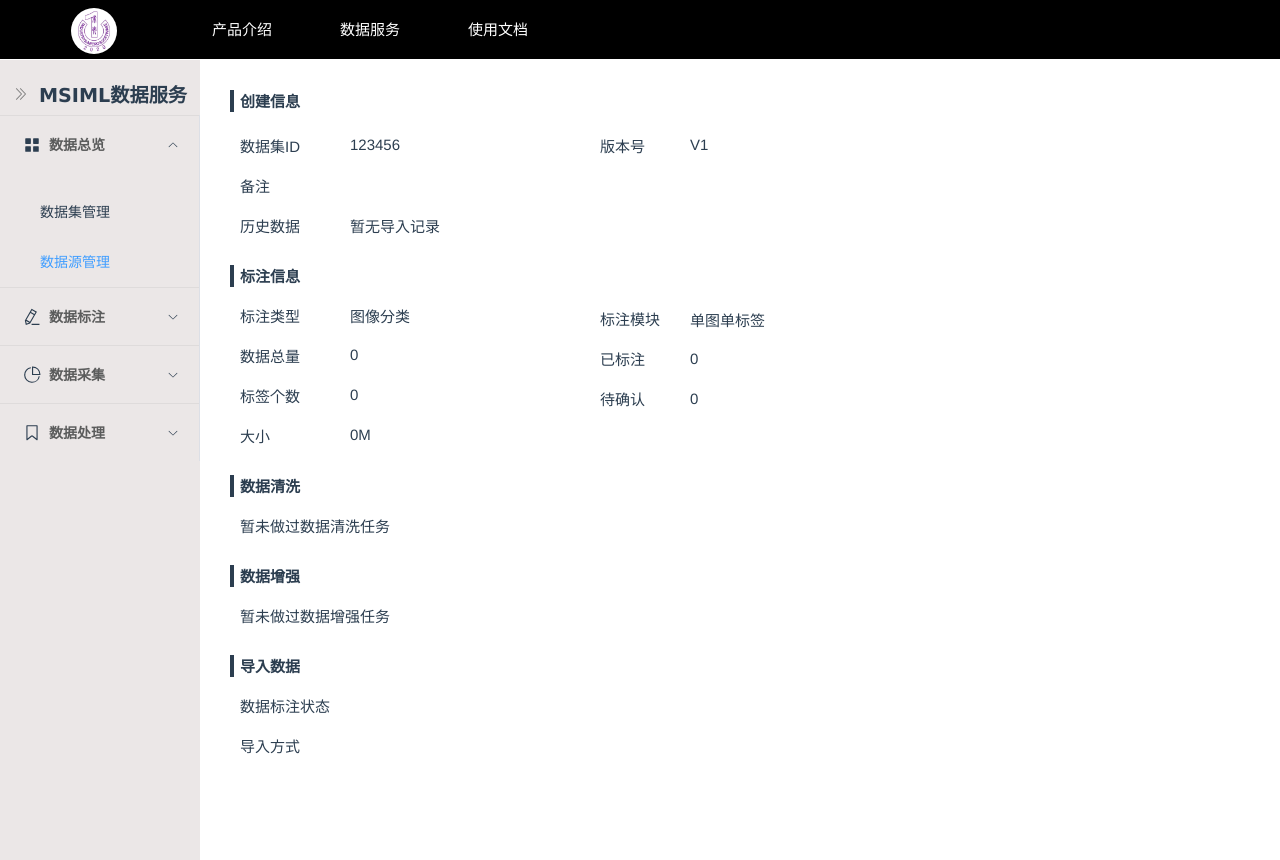
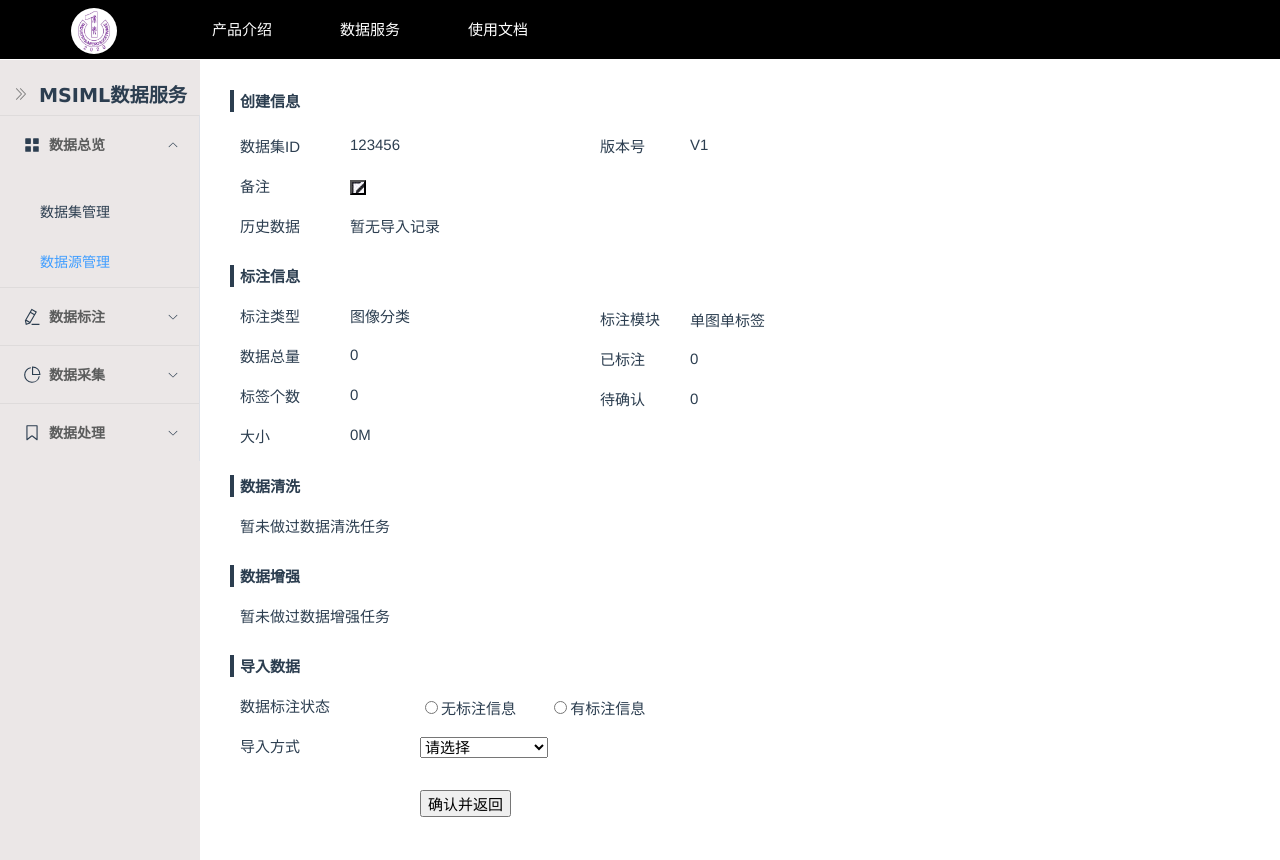
Before and after one commit to Elgce/BML_hw, a Vue app: page /#/index/menu2 in a window 1280 px wide. Built offline with nearby package versions, Linux system fonts and the light colour scheme.

Commit message:
更新了页面2
更新完善了页面2（接下来会接入后端）

```diff
--- a/src/components/pages/main2.vue
+++ b/src/components/pages/main2.vue
@@ -2,6 +2,7 @@
     <div class="item_heading" id="new_info">创建信息</div>
     <p class="text_left1" style="left:240px;top:120px">数据集ID</p>
     <p class="text_left1" style="left:240px;top:160px">备注</p>
+    <button id="change_memo"></button>
     <p class="text_left1" style="left:240px;top:200px">历史数据</p>
     <p class="text_left2" style="left:350px;top:121px">123456</p>
     <p class="text_left2" style="left:350px;top:200px">暂无导入记录</p>
@@ -28,13 +29,31 @@
     <p class="text_left1" style="left:240px;top:590px">暂未做过数据增强任务</p>
     <p class="item_heading" id="data_intro">导入数据</p>
     <p class="text_left1" style="left:240px;top:680px">数据标注状态</p>
+    <form id="markingInfo_radio_group">
+        <input type="radio" value="no_marking_info" name="marking_info">无标注信息&nbsp;&nbsp;&nbsp;&nbsp;&nbsp;&nbsp;&nbsp;
+        <input type="radio" value="_marking_info" name="marking_info">有标注信息
+    </form>
     <p class="text_left1" style="left:240px;top:720px">导入方式</p>
+    <select id="fashion_choice">
+        <option value="" disabled selected hidden>请选择</option>
+        <option>本地导入</option>
+        <option>BOS目录导入</option>
+        <option>分享链接导入</option>
+        <option>平台已有数据集</option>
+        <option>摄像头采集数据</option>
+        <option>云服务回流数据</option>
+    </select>
+    <button id="submit_button">确认并返回</button>
 </template>
 
 <script>
     export default{
         name: "MainTwo"
     }
+    // var change_memo_btn=document.getElementById("change_memo");
+    // change_memo_btn.onclick=function(){
+    //     this.style.visibility='hidden';
+    // }
 </script>
 
 <style scoped>
@@ -94,4 +113,34 @@
         position:absolute;
         font-size:15px;
     }
+    #markingInfo_radio_group
+    {
+        position:absolute;
+        font-size:15px;
+        left:420px;
+        top:697px
+    }
+    #fashion_choice
+    {
+        position:absolute;
+        font-size:15px;
+        left:420px;
+        top:737px;
+    }
+    #submit_button
+    {
+        position:absolute;
+        font-size:15px;
+        left:420px;
+        top:790px;
+    }
+    #change_memo
+    {
+        position:absolute;
+        background:url(../../assets/chage_memo.jpg);
+        height:15px;
+        width:15px;
+        left:350px;
+        top:180px;
+    }
 </style>
```
